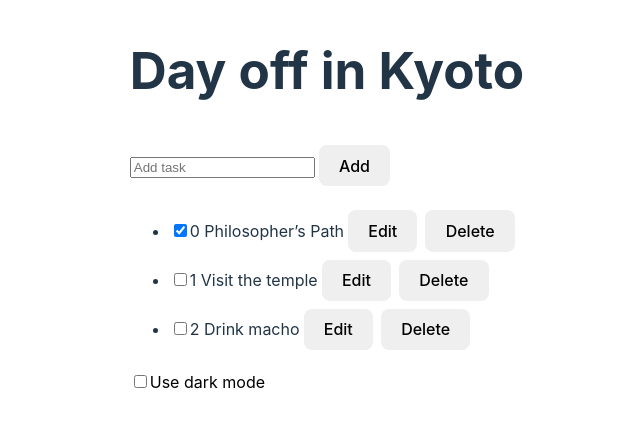
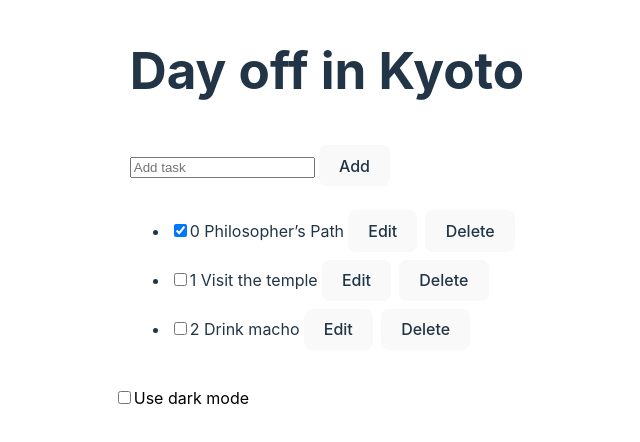
Before and after one commit to Chip-L/react-docs-context-and-reducer, a React (Vite) app: page / in a window 1280 px wide. Shown: the top 442 px of the page, without its empty margins (313-953 px from the left). Built offline with nearby package versions, Linux system fonts and the light colour scheme.

Commit message:
ThemeContext is working

```diff
--- a/src/App.tsx
+++ b/src/App.tsx
@@ -1,13 +1,16 @@
+import AddTask from "./components/AddTask";
+import { Panel } from "./components/Panel";
+import TaskList from "./components/TaskList";
+import { ThemeToggle } from "./components/ThemeToggle";
+import useTheme from "./hooks/useTheme";
 import { TasksProvider } from "./store/Tasks/TasksProvider";
-import AddTask from "./components/AddTask";
-import TaskList from "./components/TaskList";
-import { ThemeContextProvider } from "./store/Theme/ThemeContext";
-import { ThemeToggle } from "./components/ThemeToggle";
-import { Panel } from "./components/Panel";
+import { ThemeContext } from "./store/Theme/ThemeContext";
 
 export default function TaskApp() {
+  const theme = useTheme("light");
+
   return (
-    <ThemeContextProvider>
+    <ThemeContext.Provider value={theme}>
       <TasksProvider>
         <Panel title="Day off in Kyoto">
           <AddTask />
@@ -15,6 +18,6 @@ export default function TaskApp() {
         </Panel>
         <ThemeToggle />
       </TasksProvider>
-    </ThemeContextProvider>
+    </ThemeContext.Provider>
   );
 }
--- a/src/components/AddTask.tsx
+++ b/src/components/AddTask.tsx
@@ -1,5 +1,6 @@
 import { useState } from "react";
 import { useTasks, useTasksDispatch } from "../store/Tasks/TaskContext";
+import { Button } from "./Button";
 
 export default function AddTask() {
   const [text, setText] = useState("");
@@ -26,14 +27,14 @@ export default function AddTask() {
         onChange={(e) => setText(e.target.value)}
         name="Add task"
       />
-      <button
+      <Button
         onClick={() => {
           setText("");
           handleAddTask(text);
         }}
       >
         Add
-      </button>
+      </Button>
     </>
   );
 }
--- a/src/components/Button.tsx
+++ b/src/components/Button.tsx
@@ -1,8 +1,14 @@
-import { PropsWithChildren } from "react";
-import useTheme from "../hooks/useTheme.ts";
+import { ButtonHTMLAttributes, ReactNode, useContext } from "react";
+import { ThemeContext } from "../store/Theme/ThemeContext.tsx";
 
-export function Button({ children }: PropsWithChildren) {
-  const { theme } = useTheme();
+interface ButtonProps extends ButtonHTMLAttributes<HTMLButtonElement> {
+  children: ReactNode;
+}
+
+export function Button({ children }: ButtonProps) {
+  const { theme } = useContext(ThemeContext);
   const className = "button-" + theme;
+
+  console.log({ className });
   return <button className={className}>{children}</button>;
 }
--- a/src/components/Panel.tsx
+++ b/src/components/Panel.tsx
@@ -1,5 +1,5 @@
-import { ReactNode } from "react";
-import useTheme from "../hooks/useTheme.ts";
+import { ReactNode, useContext } from "react";
+import { ThemeContext } from "../store/Theme/ThemeContext.tsx";
 
 export function Panel({
   title,
@@ -8,10 +8,10 @@ export function Panel({
   title: string;
   children: ReactNode;
 }) {
-  const { theme } = useTheme();
+  const { theme } = useContext(ThemeContext);
   const className = "panel-" + theme;
   return (
-    <section className={className}>
+    <section className={`panel ${className}`}>
       <h1>{title}</h1>
       {children}
     </section>
--- a/src/components/Task.tsx
+++ b/src/components/Task.tsx
@@ -1,6 +1,7 @@
 import { useState } from "react";
 import { useTasksDispatch } from "../store/Tasks/TaskContext";
 import { ITask } from "../types";
+import { Button } from "./Button";
 
 export interface TaskProps {
   task: ITask;
@@ -40,14 +41,14 @@ export function Task({ task }: TaskProps) {
           }}
           name={`${task.id}change`}
         />
-        <button onClick={() => setIsEditing(false)}>Save</button>
+        <Button onClick={() => setIsEditing(false)}>Save</Button>
       </>
     );
   } else {
     taskContent = (
       <>
         {task.text}
-        <button onClick={() => setIsEditing(true)}>Edit</button>
+        <Button onClick={() => setIsEditing(true)}>Edit</Button>
       </>
     );
   }
@@ -66,7 +67,7 @@ export function Task({ task }: TaskProps) {
         name={`${task.id}cb`}
       />
       {task.id} {taskContent}
-      <button onClick={() => handleDeleteTask(task.id)}>Delete</button>
+      <Button onClick={() => handleDeleteTask(task.id)}>Delete</Button>
     </label>
   );
 }
--- a/src/components/ThemeToggle.tsx
+++ b/src/components/ThemeToggle.tsx
@@ -1,7 +1,8 @@
-import useTheme from "../hooks/useTheme";
+import { useContext } from "react";
+import { ThemeContext } from "../store/Theme/ThemeContext";
 
 export function ThemeToggle() {
-  const { theme, setTheme } = useTheme();
+  const { theme, setTheme } = useContext(ThemeContext);
 
   return (
     <label>
--- a/src/index.css
+++ b/src/index.css
@@ -48,8 +48,12 @@ button:focus-visible {
 }
 .button-dark {
   background-color: #1a1a1a;
+  color: #fff;
 }
 
+.panel {
+  padding: 0 1rem 1rem;
+}
 .panel-light {
   color: #213547;
   background-color: #ffffff;
--- a/src/store/Theme/ThemeContext.tsx
+++ b/src/store/Theme/ThemeContext.tsx
@@ -2,15 +2,17 @@ import { PropsWithChildren, createContext } from "react";
 import useTheme from "../../hooks/useTheme.ts";
 import { ThemeContext as ThemeContextType } from "../../types/ThemeContext.tsx";
 
-const ThemeContext = createContext<ThemeContextType>({
+const noop = (..._args: any[]) => {};
+
+export const ThemeContext = createContext<ThemeContextType>({
   theme: "light",
-  setTheme: () => {},
+  setTheme: noop,
 });
 
-export const ThemeContextProvider = ({ children }: PropsWithChildren) => {
-  const theme = useTheme("light");
+// export const ThemeContextProvider = ({ children }: PropsWithChildren) => {
+//   const theme = useTheme("light");
 
-  return (
-    <ThemeContext.Provider value={theme}>{children}</ThemeContext.Provider>
-  );
-};
+//   return (
+//     <ThemeContext.Provider value={theme}>{children}</ThemeContext.Provider>
+//   );
+// };
```
